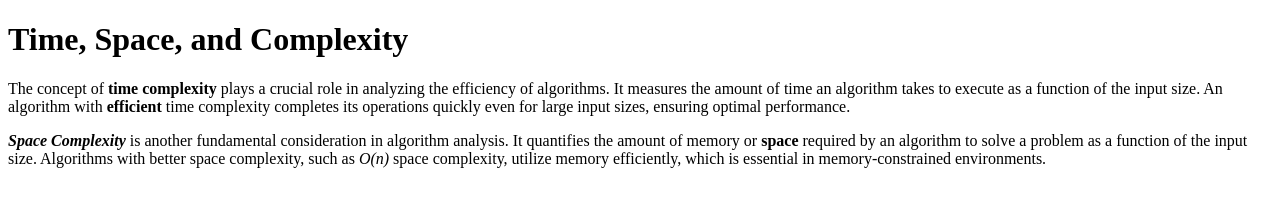
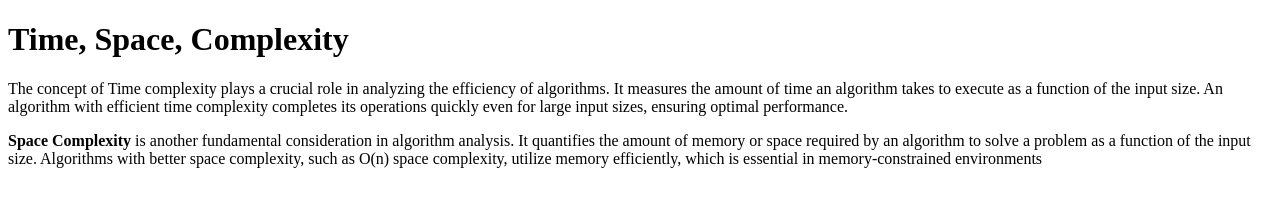
Before and after one commit to acciojob/time-and-space-complexity-Vedprakash321, a website: page main.html in a window 1280 px wide. Drawn offline with Linux system fonts and the light colour scheme.

Commit message:
created a submission

```diff
--- a/main.html
+++ b/main.html
@@ -8,18 +8,21 @@
 
 <body>
 	<!-- the entire body must be written by student -->
-<!--
+
 	<h1>Time, Space, Complexity</h1>
-	<p>The concept of time complexity plays a crucial role in analyzing the efficiency of algorithms. It measures the amount of time an algorithm takes to execute as a function of the input size. An algorithm with efficient time complexity completes its operations quickly even for large input sizes, ensuring optimal performance.</p>
+	<p>The concept of Time complexity plays a crucial role in analyzing the efficiency of algorithms. It measures the amount of time an algorithm takes to execute as a function of the input size. An algorithm with efficient time complexity completes its operations quickly even for large input sizes, ensuring optimal performance.</p>
 
-	<p><b>Space complexity</b> is another fundamental consideration in algorithm analysis. It quantifies the amount of memory or space required by an algorithm to solve a problem as a function of the input size. Algorithms with better space complexity, such as O(n) space complexity, utilize memory efficiently, which is essential in memory-constrained environments</p>
+	<p><b>Space Complexity</b> is another fundamental consideration in algorithm analysis. It quantifies the amount of memory or space required by an algorithm to solve a problem as a function of the input size. Algorithms with better space complexity, such as O(n) space complexity, utilize memory efficiently, which is essential in memory-constrained environments</p>
 
-	 -->
-	 <h1>Time, Space, and Complexity</h1>
 
-    <p>The concept of <strong>time complexity</strong> plays a crucial role in analyzing the efficiency of algorithms. It measures the amount of time an algorithm takes to execute as a function of the input size. An algorithm with <strong>efficient</strong> time complexity completes its operations quickly even for large input sizes, ensuring optimal performance.</p>
+<!-- 	 <h1>Time, Space, and Complexity</h1>
 
-    <p><b><em>Space Complexity</em></b> is another fundamental consideration in algorithm analysis. It quantifies the amount of memory or <strong>space</strong> required by an algorithm to solve a problem as a function of the input size. Algorithms with better space complexity, such as <em>O(n)</em> space complexity, utilize memory efficiently, which is essential in memory-constrained environments.</p>
+    <p>The concept of <strong>Time complexity</strong> plays a crucial role in analyzing the efficiency of algorithms. It measures the amount of time an algorithm takes to execute as a function of the input size. An algorithm with <strong>efficient</strong> time complexity completes its operations quickly even for large input sizes, ensuring optimal performance.</p>
+
+	<p><b><em>Space Complexity</em></b> isanother fundamental consideration in algorithm analysis. It quantifies the amount of memory or <strong>space</strong> required by an algorithm to solve a problem as a function of the input size. Algorithms with better space complexity, such as <em>O(n)</em> space complexity, utilize memory efficiently, which is essential in memory-constrained environments.</p> -->
+
+
+
     <script type="text/javascript" src="./script.js">
 </script>
 
```
